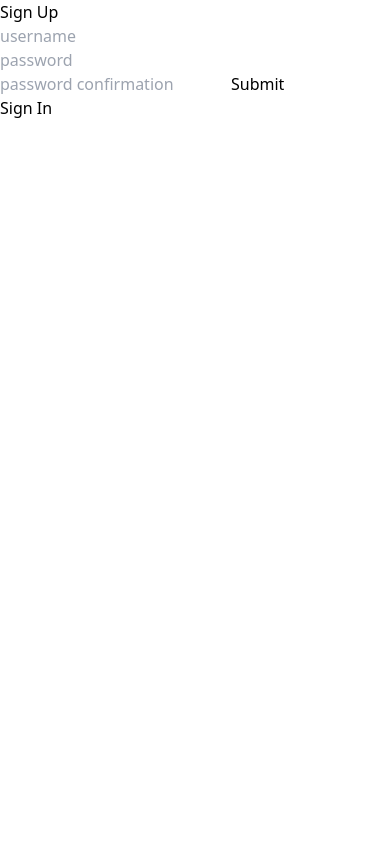
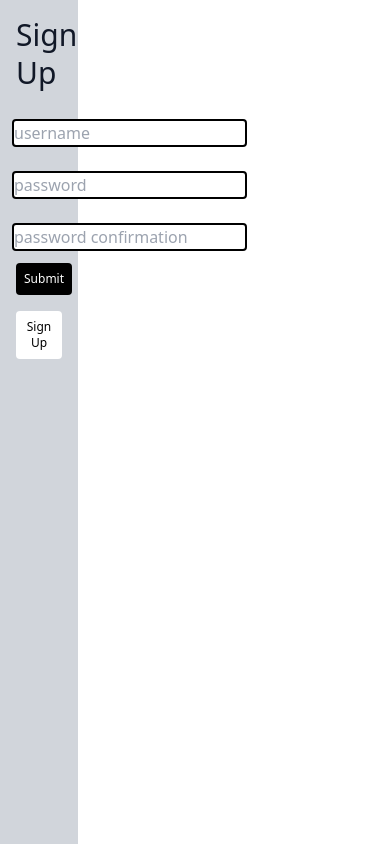
Before and after one commit to JayCammarano/encrypt.js-frontend, a React (Create React App) app: page /signup in a window 390 px wide. Built offline with nearby package versions, Linux system fonts and the light colour scheme.

Commit message:
no idea but i have to checkout and start fresh

```diff
--- a/src/components/components/EventViewsInterface.ts
+++ b/src/components/components/EventViewsInterface.ts
@@ -1,7 +1,8 @@
 interface IEventViews {
     setWhichTab: React.Dispatch<React.SetStateAction<string>>
     selectedTab?: string,
-    events?: object
+    events?: {myEvents: string[];
+            invitedEvents: string[];}
 }
 
 export default IEventViews
--- a/src/components/components/ViewContainer.tsx
+++ b/src/components/components/ViewContainer.tsx
@@ -1,16 +1,19 @@
 import React from 'react'
 import IEventViews from "./EventViewsInterface"
-import NewEvent from "./views/NewEvent"
+import NewEventView from "./views/NewEventView"
 import MyEvents from "./views/MyEvents"
 import Events from "./views/Events"
 import Inbox from "./views/Inbox"
 
-const ViewContainer: React.FC<IEventViews> = ({setWhichTab, selectedTab}) => {
+const ViewContainer: React.FC<IEventViews> = ({setWhichTab, selectedTab, events}) => {
     let visibleView;
     if(selectedTab === "newEvent"){
-        visibleView = <NewEvent setWhichTab={setWhichTab}/>
+        visibleView = <NewEventView setWhichTab={setWhichTab}/>
     }else if(selectedTab === "myEvents"){
-        visibleView = <MyEvents/>
+        if(typeof events === 'object'){
+            visibleView = <MyEvents events={events.myEvents} />
+        }else{
+        }
     }else if(selectedTab === "events"){
         visibleView = <Events/>
     }else if(selectedTab === "inbox"){
--- a/src/components/components/views/MyEvents.tsx
+++ b/src/components/components/views/MyEvents.tsx
@@ -1,9 +1,18 @@
 import React from 'react'
+interface IMyEvents {
+    events: string[]
+}
+const MyEvents: React.FC<IMyEvents>  = ({events}) => {
+    const eventDisplay = events.map((event: string) => {
+        return(
+            <div className="p-4 border-black">{event}</div>
+        )
+    })
 
-const MyEvents: React.FC  = () => {
     return (
         <div>
             hello, my events
+            {eventDisplay}
         </div>
     )
 }
--- a/src/components/components/views/NewEvent.tsx
+++ b/src/components/components/views/NewEventView.tsx
@@ -1,9 +1,9 @@
 import React, { Fragment, MouseEvent, ChangeEvent, useState, FormEvent } from 'react'
 import IEventViews from "../EventViewsInterface"
-import Event from "../../../helpers/event"
+import NewEvent from "../../../helpers/newEvent"
 import onSubmit from "../../../helpers/onSubmit"
 
-const NewEvent: React.FC<IEventViews> = ({setWhichTab}) => {
+const NewEventView: React.FC<IEventViews> = ({setWhichTab}) => {
     const [inputs, setInputs] = useState({
         "title": "",
         "description": "",
@@ -42,7 +42,7 @@ const NewEvent: React.FC<IEventViews> = ({setWhichTab}) => {
     const eventPrep = () => {
         const privateKey = localStorage.getItem("secret_key")
         if(typeof privateKey === 'string'){
-        const event = new Event(inputs, privateKey)
+        const event = new NewEvent(inputs, privateKey)
         return event.newEventPrep()
         }else{
         return false
@@ -109,4 +109,4 @@ const NewEvent: React.FC<IEventViews> = ({setWhichTab}) => {
     )
 }
 
-export default NewEvent
+export default NewEventView
--- a/src/components/pages/Dashboard.tsx
+++ b/src/components/pages/Dashboard.tsx
@@ -2,6 +2,7 @@ import React, { Fragment, useState, useEffect } from 'react';
 import ViewContainer from "../components/ViewContainer"
 import SideNav from "../components/SideNav"
 import IPages from "./PagesInterface"
+import Events from "../../helpers/events"
 
 
 const Dashboard: React.FC<IPages> = ({ setAuth }) => {
@@ -22,15 +23,24 @@ const Dashboard: React.FC<IPages> = ({ setAuth }) => {
 
       const parseResponse = await response.json();
       setUser(parseResponse);
-      localStorage.setItem('secretKey', parseResponse.secretKey);
+      localStorage.setItem('privateKey', parseResponse.secret_key);
+      eventsToPlainText(localStorage.getItem('privateKey'))
     } catch (err) {
       console.error(err.message);
     }
   };
+  const eventsToPlainText = (key: string | null) => {
+    if(typeof key === 'string'){
+      const eventHandler = new Events(key, user.events)
+      const plainTextEvents = eventHandler.unpackEvents()
+      setUser({...user, events: plainTextEvents})
+    }
+  }
+
   const logout = (e: React.MouseEvent<HTMLButtonElement, MouseEvent>) => {
     e.preventDefault();
     localStorage.removeItem('token');
-    localStorage.removeItem('secretKey');
+    localStorage.removeItem('privateKey');
     setAuth(false);
   };
 
--- a/src/components/pages/LandingPage.tsx
+++ b/src/components/pages/LandingPage.tsx
@@ -1,4 +1,5 @@
-import React, {Fragment} from 'react'
+import React, { Fragment } from 'react'
+import { Link } from 'react-router-dom'
 
 const LandingPage: React.FC = () => {
 
@@ -6,18 +7,19 @@ const LandingPage: React.FC = () => {
         <Fragment>
         <section className="p-4 m-4 mb-6 text-gray-700 body-font">
         <div className="container flex-row">
-            <button
+            <Link to="/signup"><button
               className="flex flex-row float-right px-2 py-2 ml-4 text-xs bg-white border-2 border-black rounded text-md focus:outline-none hover:bg-gray-300"
               type="button"
             >
               Sign Up
-            </button>
+            </button></Link>
+            <Link to="/signin">
             <button
               className="flex flex-row float-right px-2 py-2 ml-4 text-xs text-white bg-black border-0 rounded focus:outline-black hover:bg-white hover:border-black hover:text-black hover:outline-back"
               type="button"
             >
               Sign In
-            </button>
+            </button></Link>
         </div>
         <div className="container flex flex-col items-center px-4 py-6 mx-auto border-2 border-black rounded sm:py-12 md:py-24 md:flex-row">
           <div className="flex flex-col items-center mb-12 ml-4 text-center lg:pr-24 md:pr-16 md:items-start md:text-left md:mb-0">
--- a/src/components/pages/SignIn.tsx
+++ b/src/components/pages/SignIn.tsx
@@ -1,6 +1,6 @@
 import React, { ChangeEvent, FormEvent, Fragment, useState } from 'react';
 import { Link } from 'react-router-dom';
-import IPages from "./PagesInterface"
+import IPages from "./PagesInterface";
 
 const SignIn: React.FC<IPages> = ({ setAuth }) => {
   const [inputs, setInputs] = useState({
@@ -30,7 +30,8 @@ const SignIn: React.FC<IPages> = ({ setAuth }) => {
   };
   return (
     <Fragment>
-      <h1 className="mb-4 text-3xl font-medium leading-tight text-gray-900 title-font sm:text-4xl">Sign In</h1>
+      <div className="w-1/5 h-screen bg-gray-300 ">
+      <h1 className="p-4 text-3xl font-medium leading-tight text-gray-900 title-font sm:text-4xl">Sign In</h1>
       <form onSubmit={onSubmitForm}>
         <div>
           <label htmlFor="Username">
@@ -46,10 +47,11 @@ const SignIn: React.FC<IPages> = ({ setAuth }) => {
         <button className="px-2 py-2 ml-4 text-xs text-white bg-black border-0 rounded focus:outline-black hover:bg-white hover:border-black hover:text-black hover:outline-back" type="submit">
           Submit
         </button>
+      <Link to="/signup">
+        <button className="px-2 py-2 m-4 text-xs text-black bg-white border-0 rounded focus:outline-white hover:bg-black hover:border-white hover:text-white hover:outline-back" type="button">Sign Up</button>
+      </Link>
       </form>
-      <Link to="/register">
-        <button type="button">Sign Up</button>
-      </Link>
+      </div>
     </Fragment>
   );
 };
--- a/src/components/pages/SignUp.tsx
+++ b/src/components/pages/SignUp.tsx
@@ -1,5 +1,5 @@
 import React, { ChangeEvent, FormEvent, Fragment, useState } from 'react'
-import {Link} from "react-router-dom"
+import { Link } from "react-router-dom"
 import IPages from './PagesInterface'
 
 
@@ -32,16 +32,30 @@ const SignUp: React.FC<IPages> = ({setAuth}) => {
 
     return (
         <Fragment>
+            <div className="w-1/5 h-screen bg-gray-300 ">
+            <h1 className="p-4 text-3xl font-medium leading-tight text-gray-900 title-font sm:text-4xl">Sign Up</h1>
+            <form onSubmit={onSubmitForm}>
             <div>
-            <h1>Sign Up</h1>
-            <form onSubmit={onSubmitForm}>
-                <input type="text" name="username" placeholder="username" value={inputs.username} onChange={e => onChangeInputs(e)}/>
-                <input type="password "name="password" placeholder="password" value={inputs.password} onChange={e => onChangeInputs(e)}/>
-                <input type="password "name="password_confirmation" placeholder="password confirmation" value={inputs.password_confirmation} onChange={e => onChangeInputs(e)}/>
-                <button type="submit">Submit</button>
-            </form></div>
-            <div />
-            <Link to="/register">Sign In</Link>
+                <label htmlFor="Username">
+                    <input className="m-3 border-2 border-black rounded" type="text" name="username" placeholder="username" value={inputs.username} onChange={e => onChangeInputs(e)}/>
+            </label>
+            </div>
+            <div>
+                <label htmlFor="Username">
+                    <input className="m-3 border-2 border-black rounded" type="password "name="password" placeholder="password" value={inputs.password} onChange={e => onChangeInputs(e)}/>
+                </label>
+            </div>
+            <div>
+                <label htmlFor="Username">
+                    <input className="m-3 border-2 border-black rounded" type="password "name="password_confirmation" placeholder="password confirmation" value={inputs.password_confirmation} onChange={e => onChangeInputs(e)}/>
+                </label>
+            </div>
+            <button className="px-2 py-2 ml-4 text-xs text-white bg-black border-0 rounded focus:outline-black hover:bg-white hover:border-black hover:text-black hover:outline-back" type="submit">Submit</button>
+            <Link to="/signin">
+                <button className="px-2 py-2 m-4 text-xs text-black bg-white border-0 rounded focus:outline-white hover:bg-black hover:border-white hover:text-white hover:outline-back" type="button">Sign Up</button>
+            </Link>
+            </form>
+            </div>
 
         </Fragment>
     )
--- /dev/null
+++ b/src/helpers/events.ts
@@ -0,0 +1,32 @@
+import IEvents from "./eventsInterface"
+import SecretBox from "./secretbox"
+class Events implements IEvents{
+    allEvents: {myEvents: string[];
+            invitedEvents: string[];}
+    privateKey: string
+    constructor(privateKey: string, allEvents: {myEvents: string[]; invitedEvents: string[];} = {myEvents: [""], invitedEvents: [""]}) {
+        this.privateKey = privateKey
+        this.allEvents = allEvents
+    }
+
+    decryptEvent = (event: string) => {
+        const secretBox = new SecretBox(this.privateKey)
+        return secretBox.decrypt(event)
+    }
+
+    unpackEvents = () => {
+        const decryptedEvents = {
+            myEvents: [""],
+            invitedEvents: [""]
+        }
+        this.allEvents.myEvents.forEach(event => {
+            decryptedEvents.myEvents.push(this.decryptEvent(event))
+        });
+        this.allEvents.invitedEvents.forEach(event => {
+            decryptedEvents.invitedEvents.push(this.decryptEvent(event))
+        });
+        return decryptedEvents
+    }
+}
+
+export default Events
--- /dev/null
+++ b/src/helpers/eventsInterface.ts
@@ -0,0 +1,7 @@
+interface IEvents {
+    allEvents?: {myEvents: string[];
+            invitedEvents: string[];}
+    privateKey: string
+}
+
+export default IEvents
--- a/src/helpers/event.ts
+++ b/src/helpers/newEvent.ts
@@ -1,7 +1,7 @@
-import IEvent from "./eventInterface"
+import INewEvent from "./newEventInterface"
 import SecretBox from "./secretbox"
 
-class Event implements IEvent {
+class NewEvent implements INewEvent {
     body: { title: string; description: string; date: string; location: string; invitees: string[] }
     privateKey: string
 
@@ -39,4 +39,4 @@ class Event implements IEvent {
     }
 }
 
-export default Event
+export default NewEvent
--- a/src/helpers/eventInterface.ts
+++ b/src/helpers/newEventInterface.ts
@@ -1,6 +1,6 @@
-interface IEvent {
+interface INewEvent {
     body: { title: string; description: string; date: string; location: string; invitees: string[] },
     privateKey: string
 }
 
-export default IEvent
+export default INewEvent
```
Also changed, not shown: 2 other files (tests, documents, lock files or other folders).
